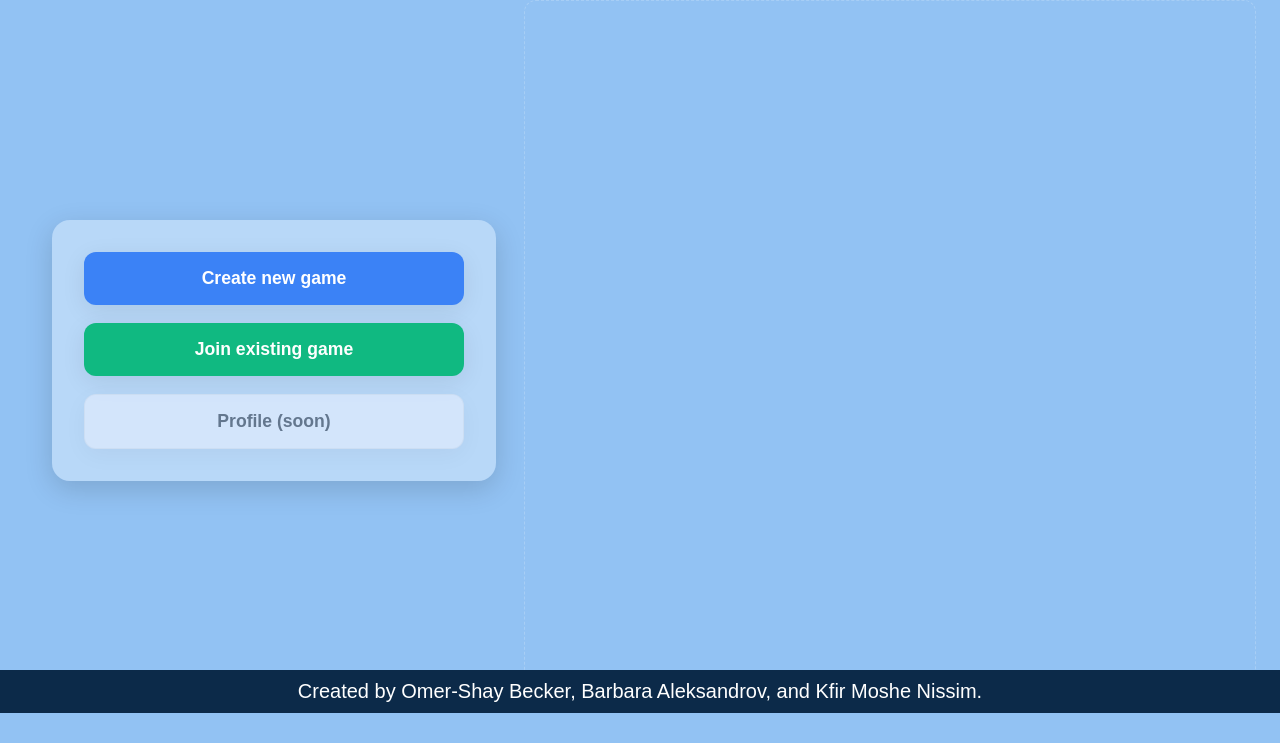
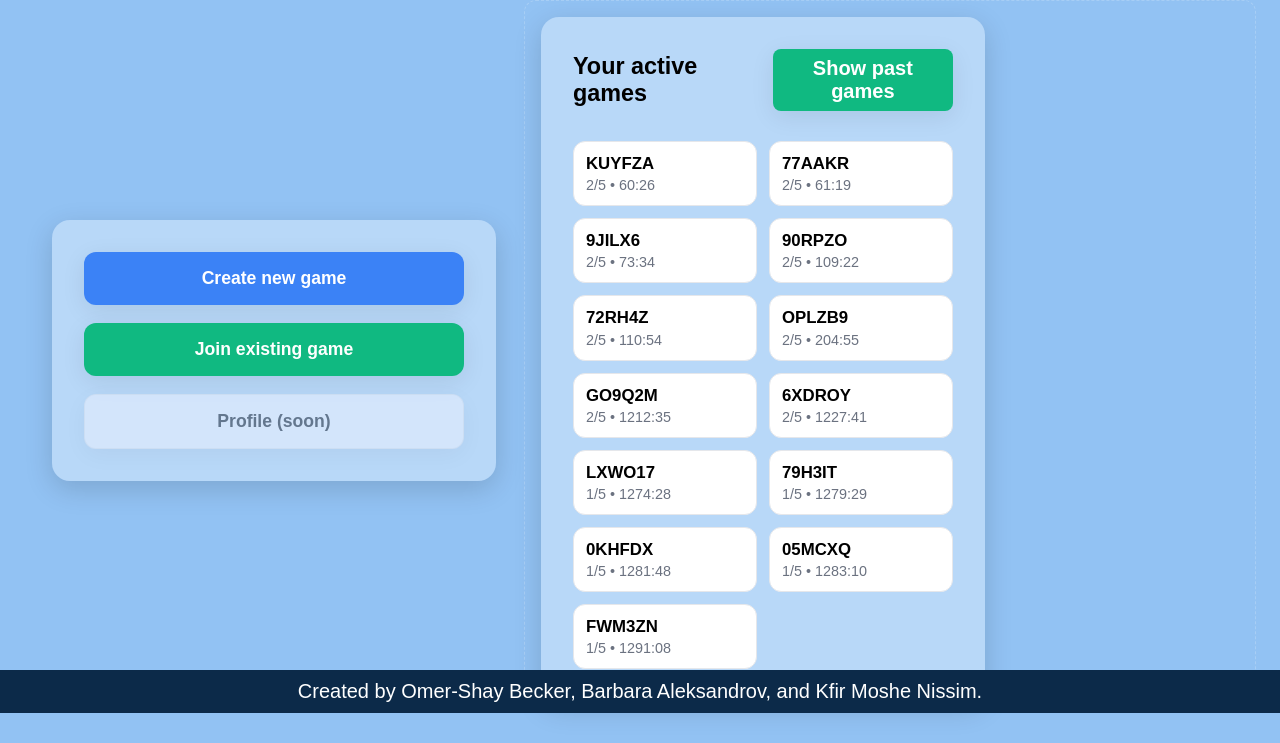
Before and after one commit to brarbrb/MLSE---Guess-what---LLM, a Flask app: page /menu in a window 1280 px wide. Shown: the part 87-830 px from the top of the page. Run offline with Flask 3, Linux system fonts and the light colour scheme; a user stored in the database is signed in.

Commit message:
added past games and some buttons

```diff
--- a/backend/app/routes/games.py
+++ b/backend/app/routes/games.py
@@ -248,3 +248,68 @@ def start_game(game_id: int):
         return jsonify(error="start_failed", detail=str(e)), 400
     finally:
         db.close()
+
+# --- My active / past games for right panel ---
+
+@games_bp.get("/my_active")
+def my_active():
+    uid, err = _require_login()
+    if err:
+        return err
+
+    db = _db()
+    try:
+        rows = (
+            db.query(Game)
+              .join(PlayerGame, PlayerGame.GameID == Game.GameID)
+              .filter(PlayerGame.UserID == uid)
+              .filter(Game.Status.in_(["waiting", "active"]))
+              .order_by(Game.CreatedAt.desc())
+              .all()
+        )
+        out = []
+        for g in rows:
+            out.append({
+                "id": g.GameID,
+                "code": g.GameCode,
+                "players": getattr(g, "CurrentPlayersCount", 0) or 0,
+                "max": getattr(g, "MaxPlayers", None),
+                "createdAt": g.CreatedAt.isoformat() + "Z" if getattr(g, "CreatedAt", None) else None,
+                "startedAt": g.StartedAt.isoformat() + "Z" if getattr(g, "StartedAt", None) else None,
+                "status": g.Status,
+            })
+        return jsonify(out)
+    finally:
+        db.close()
+
+
+@games_bp.get("/my_past")
+def my_past():
+    uid, err = _require_login()
+    if err:
+        return err
+
+    db = _db()
+    try:
+        rows = (
+            db.query(Game)
+              .join(PlayerGame, PlayerGame.GameID == Game.GameID)
+              .filter(PlayerGame.UserID == uid)
+              .filter(Game.Status == "completed")
+              .order_by(Game.CreatedAt.desc())
+              .all()
+        )
+        out = []
+        for g in rows:
+            out.append({
+                "id": g.GameID,
+                "code": g.GameCode,
+                "players": getattr(g, "CurrentPlayersCount", 0) or 0,
+                "max": getattr(g, "MaxPlayers", None),
+                "createdAt": g.CreatedAt.isoformat() + "Z" if getattr(g, "CreatedAt", None) else None,
+                "endedAt": g.EndedAt.isoformat() + "Z" if getattr(g, "EndedAt", None) else None,
+                "status": g.Status,
+            })
+        return jsonify(out)
+    finally:
+        db.close()
--- a/frontend/static/css/menu.css
+++ b/frontend/static/css/menu.css
@@ -130,3 +130,33 @@
 }
 .join-divider{ background:#eee; height:100%; width:1px; }
 .join-right{ display:grid; gap:8px; }
+
+
+/* Right column grid for active games */
+.games-grid {
+  display: grid;
+  grid-template-columns: repeat(auto-fill, minmax(180px, 1fr));
+  gap: .75rem;
+}
+
+.game-card {
+  border: 1px solid #e5e7eb;
+  border-radius: 12px;
+  padding: .75rem;
+  cursor: pointer;
+  transition: box-shadow .15s ease, transform .15s ease;
+  background: #fff;
+}
+.game-card:hover {
+  box-shadow: 0 6px 20px rgba(0,0,0,.08);
+  transform: translateY(-1px);
+}
+.game-card .code {
+  font-weight: 700;
+  font-size: 1.05rem;
+}
+.game-card .meta {
+  color: #6b7280;
+  font-size: .9rem;
+  margin-top: .2rem;
+}
--- a/frontend/static/js/menu.js
+++ b/frontend/static/js/menu.js
@@ -203,6 +203,77 @@
     }
     });
 
+        // ---------- Active games (right panel) ----------
+
+    async function _fetchJSON(url) {
+      const r = await fetch(url, { credentials: 'same-origin' });
+      if (!r.ok) throw new Error(await r.text());
+      return r.json();
+    }
+
+    function _fmtElapsedMs(ms) {
+      if (typeof ms !== 'number' || ms < 0) return '—';
+      const m = Math.floor(ms / 60000).toString().padStart(2, '0');
+      const s = Math.floor((ms % 60000) / 1000).toString().padStart(2, '0');
+      return `${m}:${s}`;
+    }
+
+    async function loadMyActiveGames() {
+      const grid = document.getElementById('my-active-games');
+      if (!grid) return;
+
+      grid.innerHTML = `<p class="muted">Loading…</p>`;
+
+      try {
+        // expects backend /api/games/my_active
+        const data = await _fetchJSON('/api/games/my_active'); // [{id, code, players, max, createdAt, startedAt, status}]
+        if (!Array.isArray(data) || data.length === 0) {
+          grid.innerHTML = `<p class="muted">No active games yet.</p>`;
+          return;
+        }
+
+        grid.innerHTML = '';
+        const now = Date.now();
+
+        data.forEach(g => {
+          const t0 = g.startedAt ? Date.parse(g.startedAt) : (g.createdAt ? Date.parse(g.createdAt) : null);
+          const elapsed = t0 ? _fmtElapsedMs(now - t0) : '—';
+
+          const card = document.createElement('div');
+          card.className = 'game-card';
+          card.innerHTML = `
+            <div class="code">${g.code || g.id}</div>
+            <div class="meta">${g.players ?? '0'}/${g.max ?? '—'} • ${elapsed}</div>
+          `;
+          card.addEventListener('click', () => {
+            window.location.href = '/room/' + g.id;
+          });
+          grid.appendChild(card);
+        });
+      } catch (e) {
+        grid.innerHTML = `<p class="error">Failed to load games.</p>`;
+        console.error(e);
+      }
+    }
+
+    function setupPastBtn() {
+      const btn = document.getElementById('btn-past');
+      if (!btn) return;
+      btn.addEventListener('click', async () => {
+        try {
+          // expects backend /api/games/my_past
+          const data = await _fetchJSON('/api/games/my_past'); // array
+          alert(`You have ${Array.isArray(data) ? data.length : 0} past game(s).`);
+        } catch (e) {
+          alert('Failed to load past games.');
+          console.error(e);
+        }
+      });
+    }
+
+    // Kick off right panel population on page load
+    loadMyActiveGames();
+    setupPastBtn();
 
   }
 })();
--- a/frontend/templates/menu.html
+++ b/frontend/templates/menu.html
@@ -17,11 +17,19 @@
       </div>
     </div>
 
-    <!-- Right column (blank for now) -->
+    <!-- Right column: Active games grid -->
     <div class="menu-right">
-      <!-- reserved for future content -->
+      <div class="menu-card">
+        <div class="menu-card-header" style="display:flex; align-items:center; justify-content:space-between; gap:.75rem;">
+          <h3 style="margin:0;">Your active games</h3>
+          <button id="btn-past" class="btn btn-secondary btn-sm">Show past games</button>
+        </div>
+
+        <div id="my-active-games" class="games-grid" style="margin-top:.75rem;">
+          <p class="muted" id="active-loading">Loading…</p>
+        </div>
+      </div>
     </div>
-  </section>
 
   <!-- Panels (overlay) -->
   <div class="overlay" id="overlay" hidden></div>
```
Also changed, not shown: backend/app/routes/room_api.py (+16 -6 lines), frontend/static/js/room.js (+37 -14 lines), frontend/templates/room.html (+11 -0 lines), frontend/templates/signup.html (+22 -0 lines), guesswhat.db, 1 other file.
